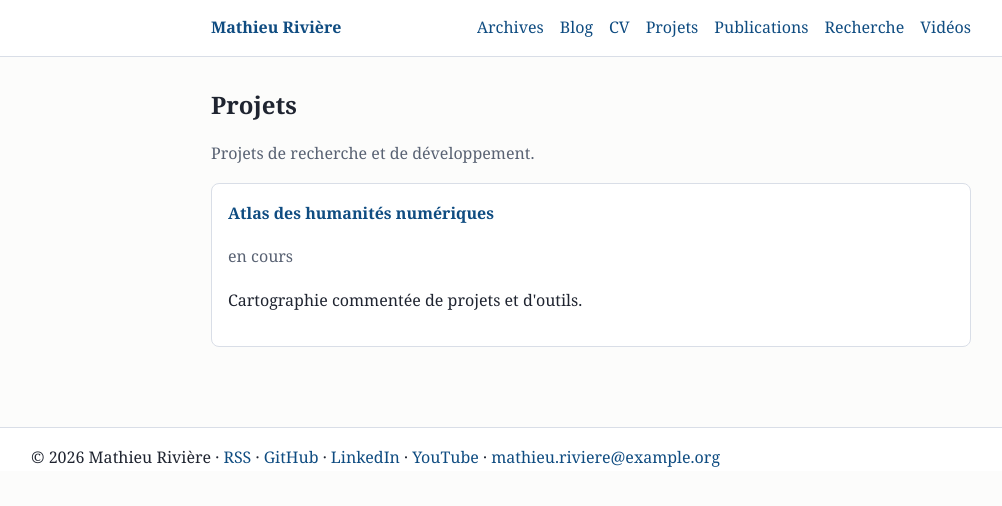
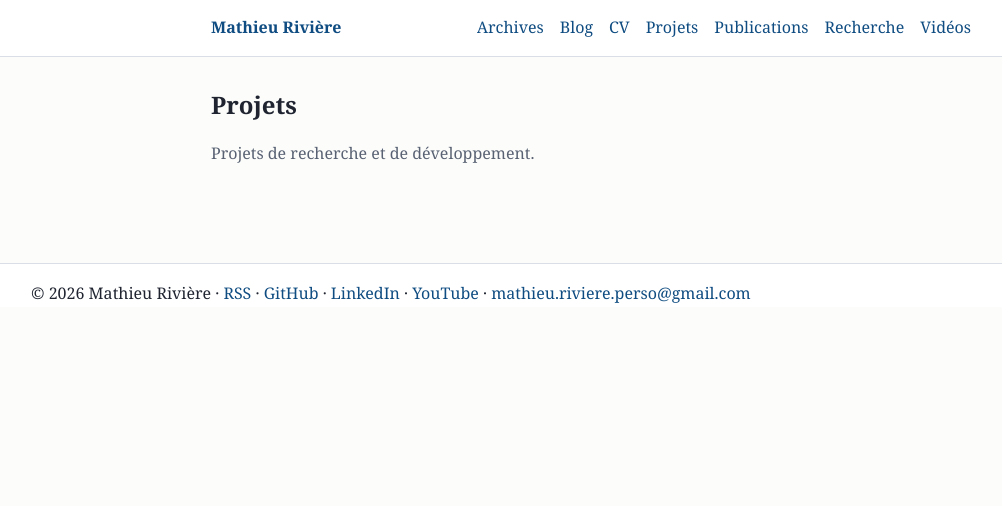
Before and after one commit to icimathieu/icimathieu.github.io, a Jekyll site: the page built from pages/projets.md, in a window 1280 px wide. Shown: the top 506 px of the page, without its empty margins (49-1051 px from the left). Built offline with Jekyll 4.4.1, drawn with Linux system fonts in a browser that asks for light colours.

Commit message:
liens footer et suppressions exps

```diff
--- a/_includes/footer.html
+++ b/_includes/footer.html
@@ -4,9 +4,9 @@
       © {{ site.time | date: "%Y" }} {{ site.title }} ·
       <a href="{{ '/feed.xml' | relative_url }}">RSS</a> ·
       <a href="https://github.com/icimathieu" target="_blank" rel="noopener">GitHub</a> ·
-      <a href="https://www.linkedin.com/" target="_blank" rel="noopener">LinkedIn</a> ·
-      <a href="https://www.youtube.com/" target="_blank" rel="noopener">YouTube</a> ·
-      <a href="mailto:mathieu.riviere@example.org">mathieu.riviere@example.org</a>
+      <a href="https://www.linkedin.com/in/mathieu-rivière-7a076a271" target="_blank" rel="noopener">LinkedIn</a> ·
+      <a href="https://www.youtube.com/@LHistosef/videos" target="_blank" rel="noopener">YouTube</a> ·
+      <a href="mailto:mathieu.riviere.perso@gmail.com">mathieu.riviere.perso@gmail.com</a>
     </p>
   </div>
 </footer>
--- a/content/_projects/atlas-humanites-numeriques.md
+++ /dev/null
@@ -1,13 +0,0 @@
----
-title: Atlas des humanités numériques
-description: Cartographie commentée de projets et d'outils.
-date: 2026-02-20
-status: en cours
-featured: true
-repo_url: https://github.com/icimathieu
-comments: true
-tags: [cartographie, humanites-numeriques]
-categories: [projet]
----
-
-Projet de veille et de structuration des initiatives en humanités numériques.
```
Also changed, not shown: content/_publications/essai-histoire-des-pratiques-numeriques.md (deleted, +0 -14 lines), content/_videos/introduction-humanites-numeriques.md (deleted, +0 -13 lines).
